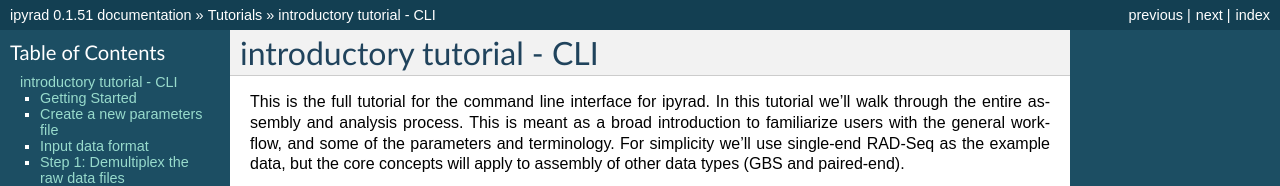
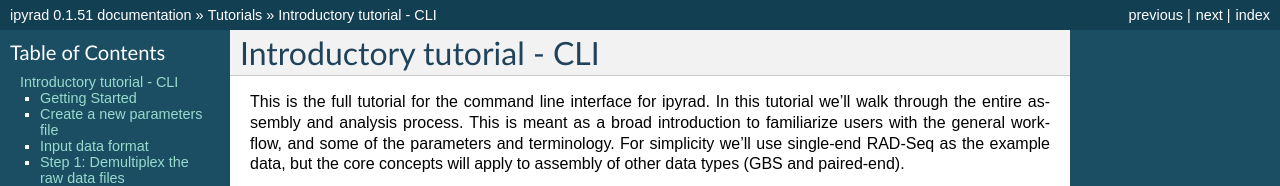
Before and after one commit to dereneaton/ipyrad, a Sphinx documentation site: the page built from docs/tutorial_intro_cli.rst, in a window 1280 px wide and 900 px high. Shown: the top 186 px of the window. Built offline with Sphinx 7.4.7, drawn with Linux system fonts in a browser that asks for light colours; pages that are not in the unit, such as notebooks, are missing from menus; the version number is read from the project's files by our own code; some of the changed text lies outside the part shown.

```diff
--- a/docs/tutorial_intro_cli.rst
+++ b/docs/tutorial_intro_cli.rst
@@ -3,7 +3,7 @@
 .. _tutorial_intro_cli:
 
 
-introductory tutorial - CLI
+Introductory tutorial - CLI
 ============================
 
 This is the full tutorial for the command line interface for ipyrad. In this
```
Also changed, not shown: docs/outline.rst (+8 -9 lines).
